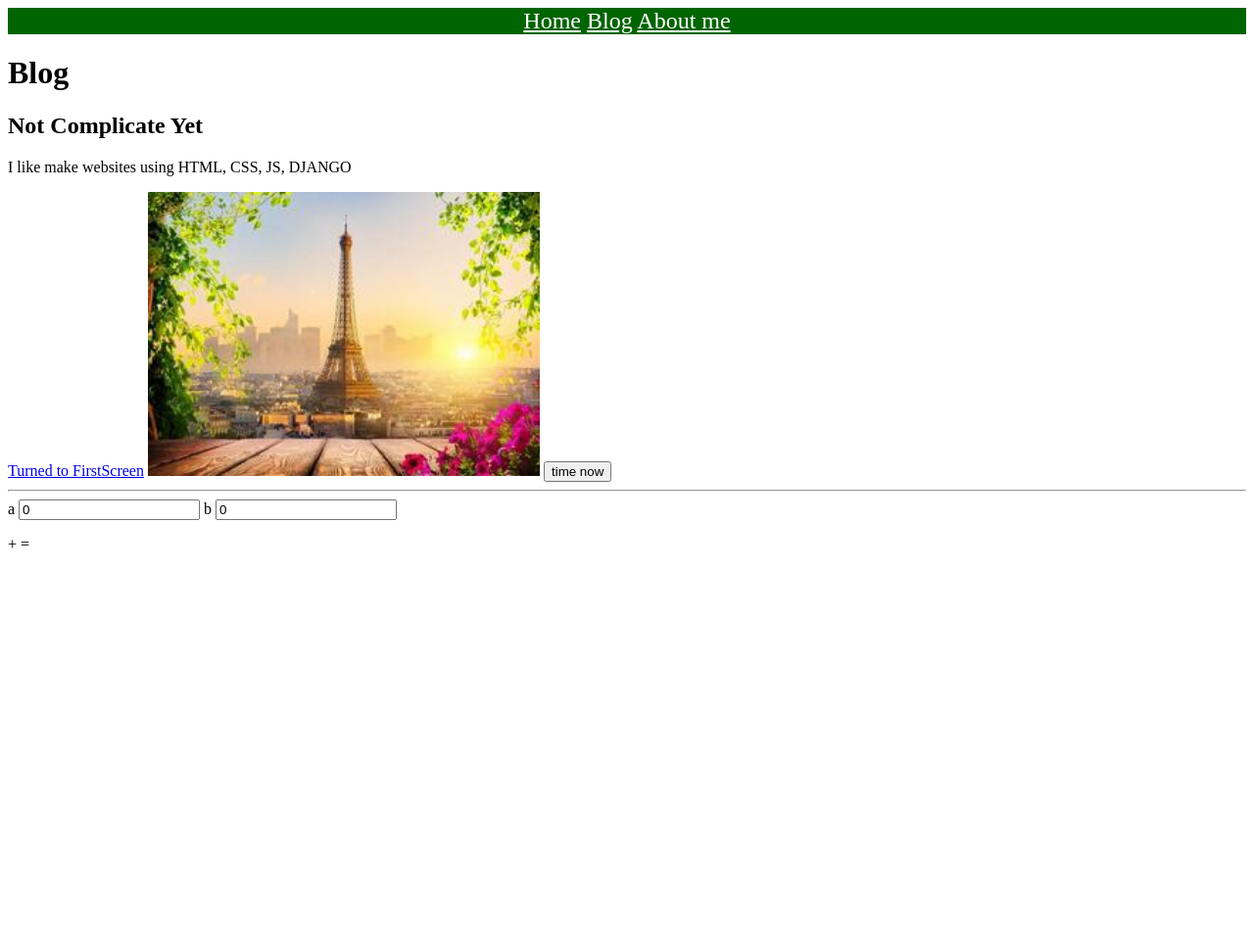
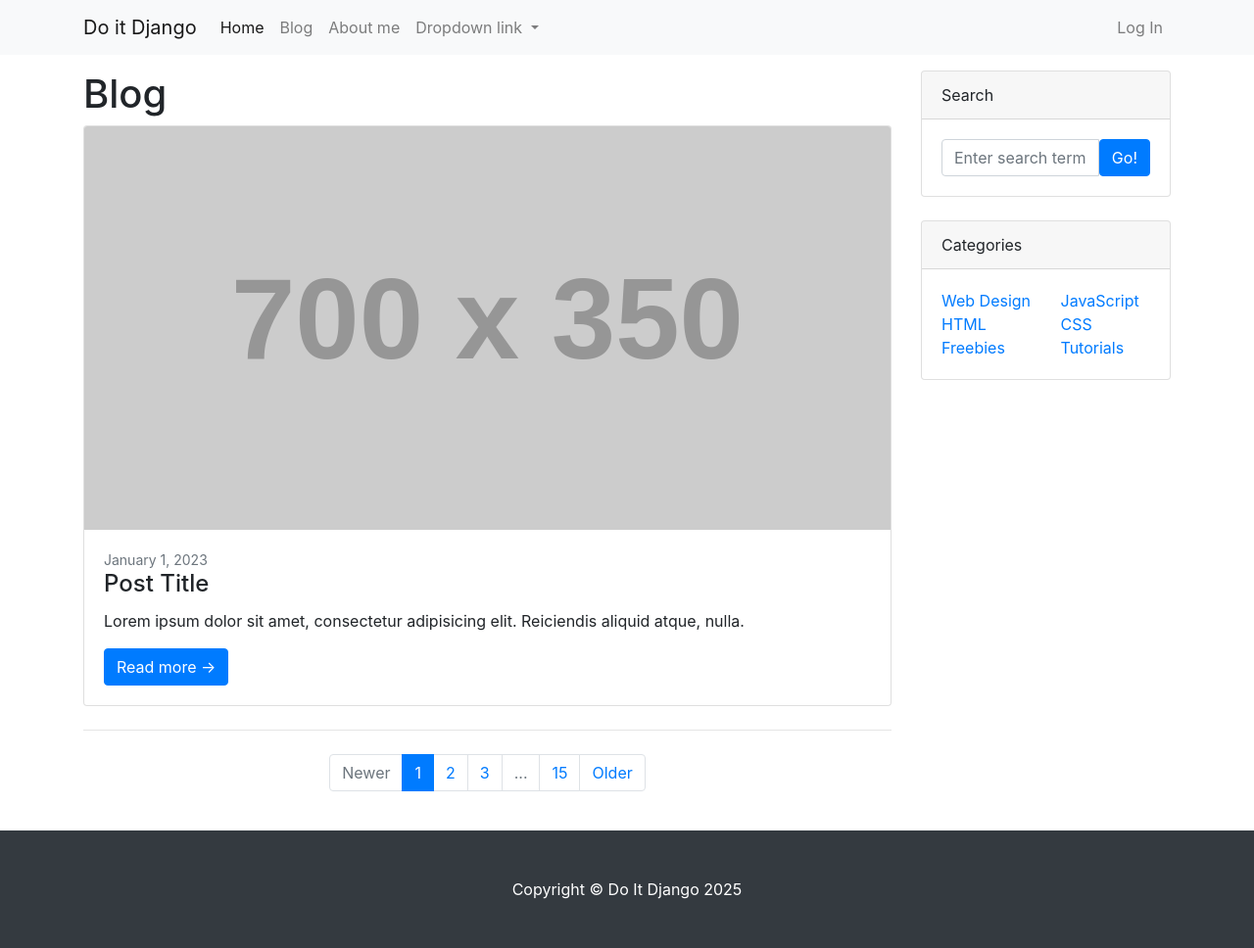
Before and after one commit to miri455/do_it_django_frontend_basic_inflearn, a plain HTML site: page blog_list.html in a window 1280 px wide. Shown: the whole page at 98% size. Before the commit the page ends 800 px from the top, so only its background shows below. Drawn offline with nearby package versions, Linux system fonts and the light colour scheme; placeholder pictures from the web are drawn by us.

Commit message:
adjust bootstrap on blog list page

```diff
--- a/blog_list.html
+++ b/blog_list.html
@@ -3,37 +3,136 @@
 
 <head>
     <title>Blog | Daltanayng's website</title>
-    <link href="./practice.css" rel="stylesheet" type="text/css">
-    <script type="text/javascript" src="./add_two_numbers.js"></script>
-    <script type="text/javascript" src="./what_time_is_it.js"></script>
+    <!-- <link href="./practice.css" rel="stylesheet" type="text/css"> -->
+    <link href="./bootstrap4/css/bootstrap.min.css" rel="stylesheet" type="text/css">
 </head>
 
 <body>
-    <nav>
-        <a href="./index.html">Home</a>
-        <a href="./blog_list.html">Blog</a>
-        <a href="./about_me.html">About me</a>
+    <nav class="navbar navbar-expand-lg navbar-light bg-light">
+        <div class="container">
+            <a class="navbar-brand" href="./index.html">Do it Django</a>
+            <button class="navbar-toggler" type="button" data-toggle="collapse" data-target="#navbarNavDropdown"
+                aria-controls="navbarNavDropdown" aria-expanded="false" aria-label="Toggle navigation">
+                <span class="navbar-toggler-icon"></span>
+            </button>
+            <div class="collapse navbar-collapse" id="navbarNavDropdown">
+                <ul class="navbar-nav">
+                    <li class="nav-item active">
+                        <a class="nav-link" href="./index.html">Home <span class="sr-only">(current)</span></a>
+                    </li>
+                    <li class="nav-item">
+                        <a class="nav-link" href="./blog_list.html">Blog</a>
+                    </li>
+                    <li class="nav-item">
+                        <a class="nav-link" href="./about_me.html">About me</a>
+                    </li>
+                    <li class="nav-item dropdown">
+                        <a class="nav-link dropdown-toggle" href="#" role="button" data-toggle="dropdown"
+                            aria-expanded="false">
+                            Dropdown link
+                        </a>
+                        <div class="dropdown-menu">
+                            <a class="dropdown-item" href="#">Action</a>
+                            <a class="dropdown-item" href="#">Another action</a>
+                            <a class="dropdown-item" href="#">Something else here</a>
+                        </div>
+                    </li>
+                </ul>
+                <ul class="navbar-nav ml-auto">
+                    <li class="nav-item">
+                        <a class="nav-link" href="#">Log In</a>
+                    </li>
+                </ul>
+            </div>
+        </div>
     </nav>
 
-    <h1>Blog</h1>
-    <h2>Not Complicate Yet</h2>
+    <div class="container">
+        <div class="row my-3">
+            <div class="col-md-8 col-lg-9">
+                <h1>Blog</h1>
 
-    <p>I like make websites using HTML, CSS, JS, DJANGO</p>
-    <a href="./index.html">Turned to FirstScreen</a>
-    <img src="./img/paris.jpg" width="400px">
+                <!-- Blog post-->
+                <div class="card mb-4">
+                    <a href="#!"><img class="card-img-top" src="https://dummyimage.com/700x350/dee2e6/6c757d.jpg"
+                            alt="..." /></a>
+                    <div class="card-body">
+                        <div class="small text-muted">January 1, 2023</div>
+                        <h2 class="card-title h4">Post Title</h2>
+                        <p class="card-text">Lorem ipsum dolor sit amet, consectetur adipisicing elit. Reiciendis
+                            aliquid atque, nulla.</p>
+                        <a class="btn btn-primary" href="#!">Read more →</a>
+                    </div>
+                </div>
 
-    <button onclick="WhatTimeIsIt()">time now</button>
-    <hr />
+                <!-- Pagination-->
+                <nav aria-label="Pagination">
+                    <hr class="my-0" />
+                    <ul class="pagination justify-content-center my-4">
+                        <li class="page-item disabled"><a class="page-link" href="#" tabindex="-1"
+                                aria-disabled="true">Newer</a></li>
+                        <li class="page-item active" aria-current="page"><a class="page-link" href="#!">1</a></li>
+                        <li class="page-item"><a class="page-link" href="#!">2</a></li>
+                        <li class="page-item"><a class="page-link" href="#!">3</a></li>
+                        <li class="page-item disabled"><a class="page-link" href="#!">...</a></li>
+                        <li class="page-item"><a class="page-link" href="#!">15</a></li>
+                        <li class="page-item"><a class="page-link" href="#!">Older</a></li>
+                    </ul>
+                </nav>
+            </div>
 
-    <label for="inputA">a</label>
-    <input id="inputA" value=0 onkeyup="doSomething()">
+            <div class="col-md-4 col-lg-3">
+                <!-- Search widget-->
+                <div class="card mb-4">
+                    <div class="card-header">Search</div>
+                    <div class="card-body">
+                        <div class="input-group">
+                            <input class="form-control" type="text" placeholder="Enter search term..."
+                                aria-label="Enter search term..." aria-describedby="button-search" />
+                            <button class="btn btn-primary" id="button-search" type="button">Go!</button>
+                        </div>
+                    </div>
+                </div>
 
-    <label for="inputB">b</label>
-    <input id="inputB" value=0 onkeyup="doSomething()">
+                <!-- Categories widget-->
+                <div class="card mb-4">
+                    <div class="card-header">Categories</div>
+                    <div class="card-body">
+                        <div class="row">
+                            <div class="col-sm-6">
+                                <ul class="list-unstyled mb-0">
+                                    <li><a href="#!">Web Design</a></li>
+                                    <li><a href="#!">HTML</a></li>
+                                    <li><a href="#!">Freebies</a></li>
+                                </ul>
+                            </div>
+                            <div class="col-sm-6">
+                                <ul class="list-unstyled mb-0">
+                                    <li><a href="#!">JavaScript</a></li>
+                                    <li><a href="#!">CSS</a></li>
+                                    <li><a href="#!">Tutorials</a></li>
+                                </ul>
+                            </div>
+                        </div>
+                    </div>
+                </div>
+            </div>
+        </div>
+    </div>
 
-    <p>
-        <span id="valueA"></span> + <span id="valueB"></span> = <span id="valueC"></span>
-    </p>
+    <!-- Footer-->
+    <footer class="py-5 bg-dark">
+        <div class="container">
+            <p class="m-0 text-center text-white">Copyright &copy; Do It Django 2025</p>
+        </div>
+    </footer>
+
+    <script src="https://cdn.jsdelivr.net/npm/jquery@3.5.1/dist/jquery.slim.min.js"
+        integrity="sha384-DfXdz2htPH0lsSSs5nCTpuj/zy4C+OGpamoFVy38MVBnE+IbbVYUew+OrCXaRkfj"
+        crossorigin="anonymous"></script>
+    <script src="https://cdn.jsdelivr.net/npm/bootstrap@4.6.2/dist/js/bootstrap.bundle.min.js"
+        integrity="sha384-Fy6S3B9q64WdZWQUiU+q4/2Lc9npb8tCaSX9FK7E8HnRr0Jz8D6OP9dO5Vg3Q9ct"
+        crossorigin="anonymous"></script>
 </body>
 
 </html>
```
